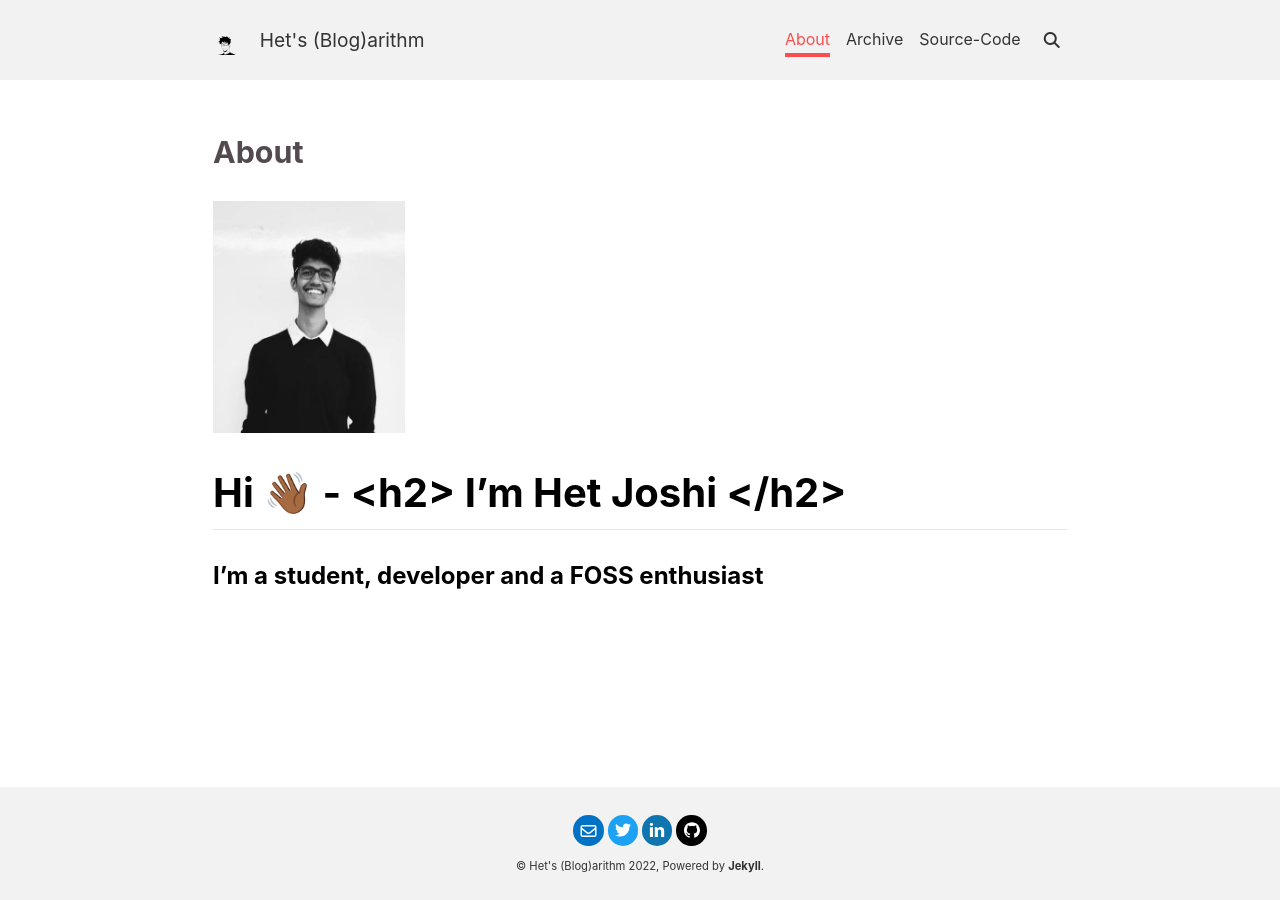
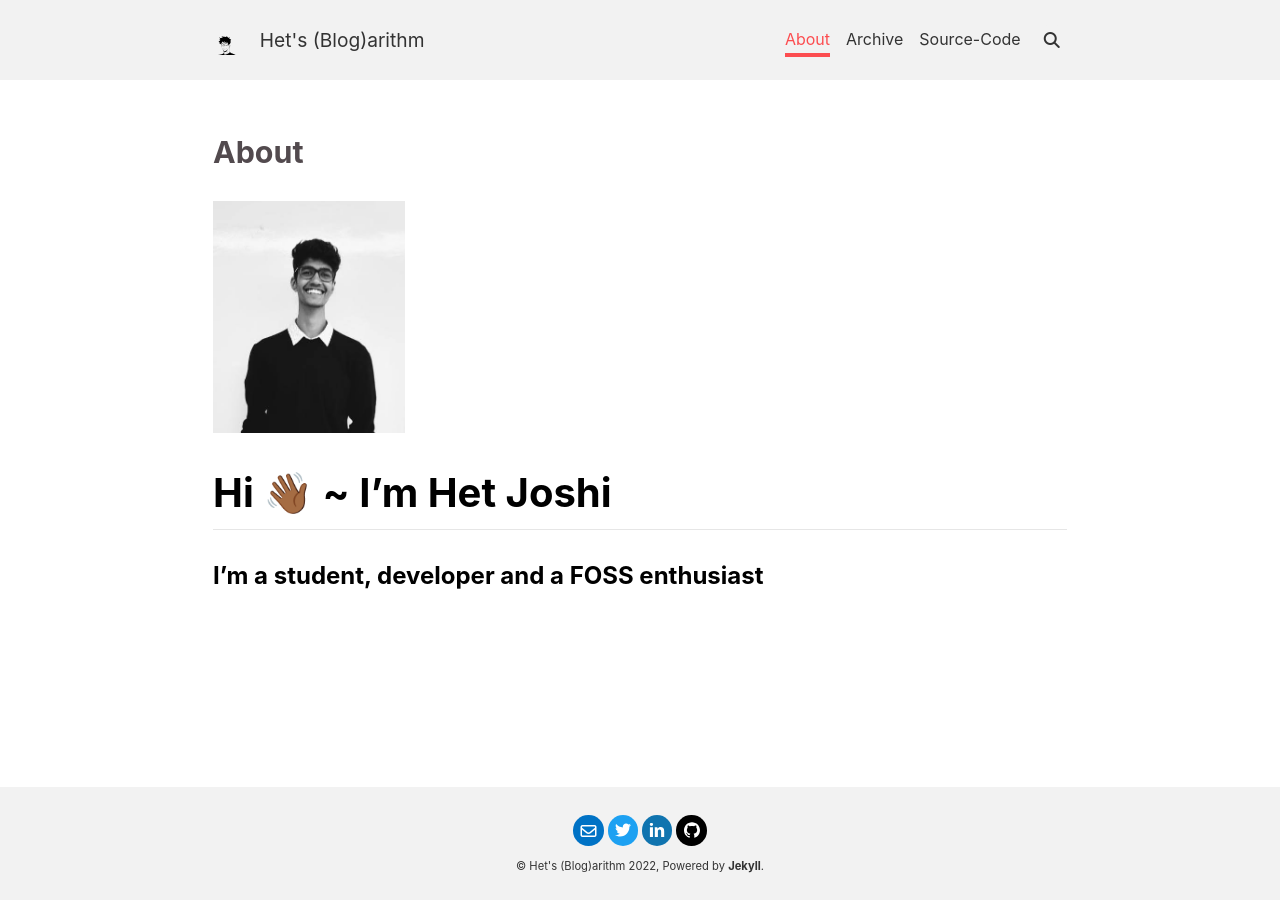
Before and after one commit to Het-Joshi/blog, a Jekyll site: the page built from about.md, in a window 1280 px wide. Built offline with Jekyll 4.4.1, drawn with Linux system fonts in a browser that asks for light colours; nearby versions of some CDN libraries.

```diff
--- a/about.md
+++ b/about.md
@@ -28,6 +28,6 @@ key: page-about
 ---
 <img class="image image--md" src="/het.jpg"/>
 
-# Hi 👋🏾 - <h2> I'm Het Joshi </h2>
+# Hi 👋🏾 ~  I'm Het Joshi
 
 ### I'm a student, developer and a FOSS enthusiast
```
